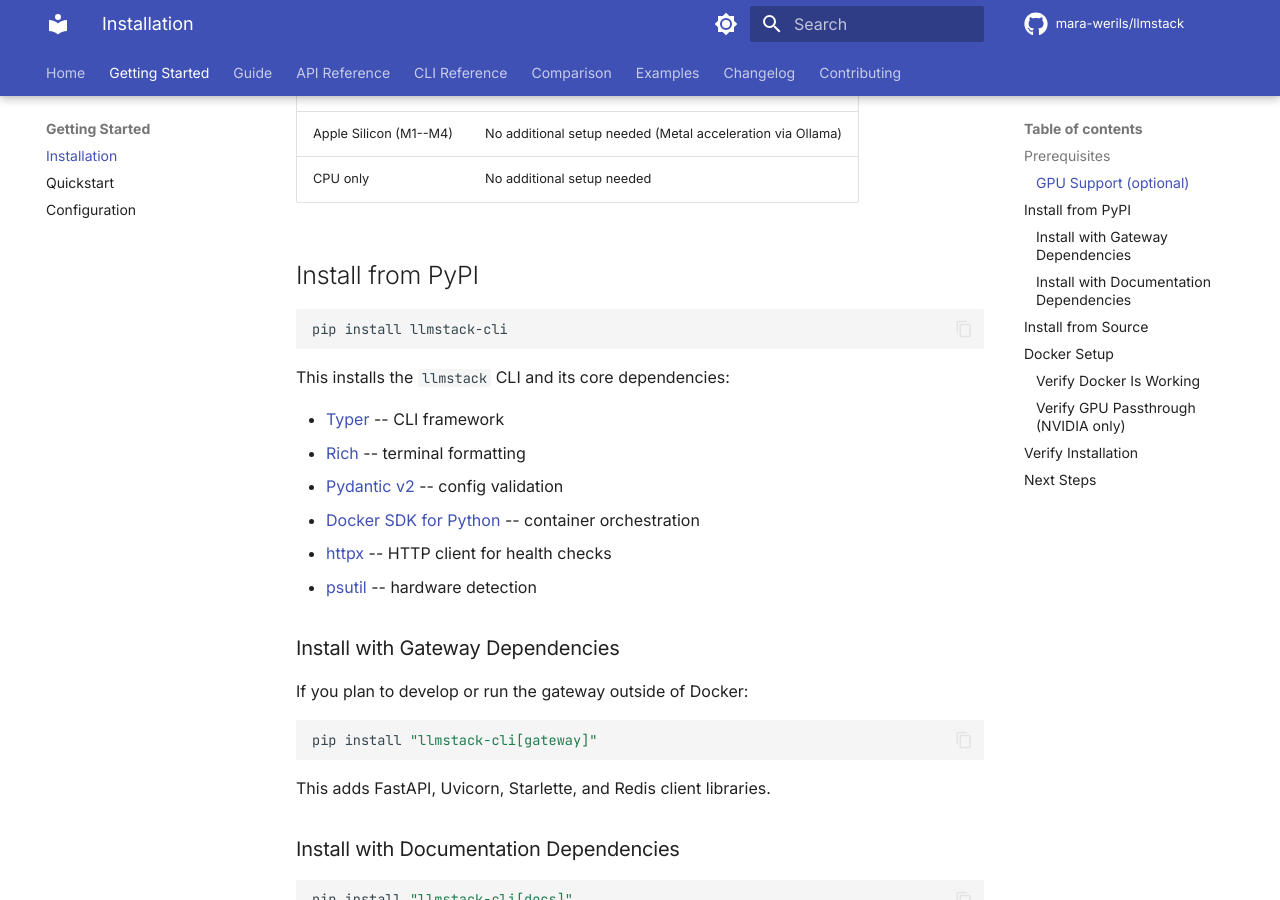
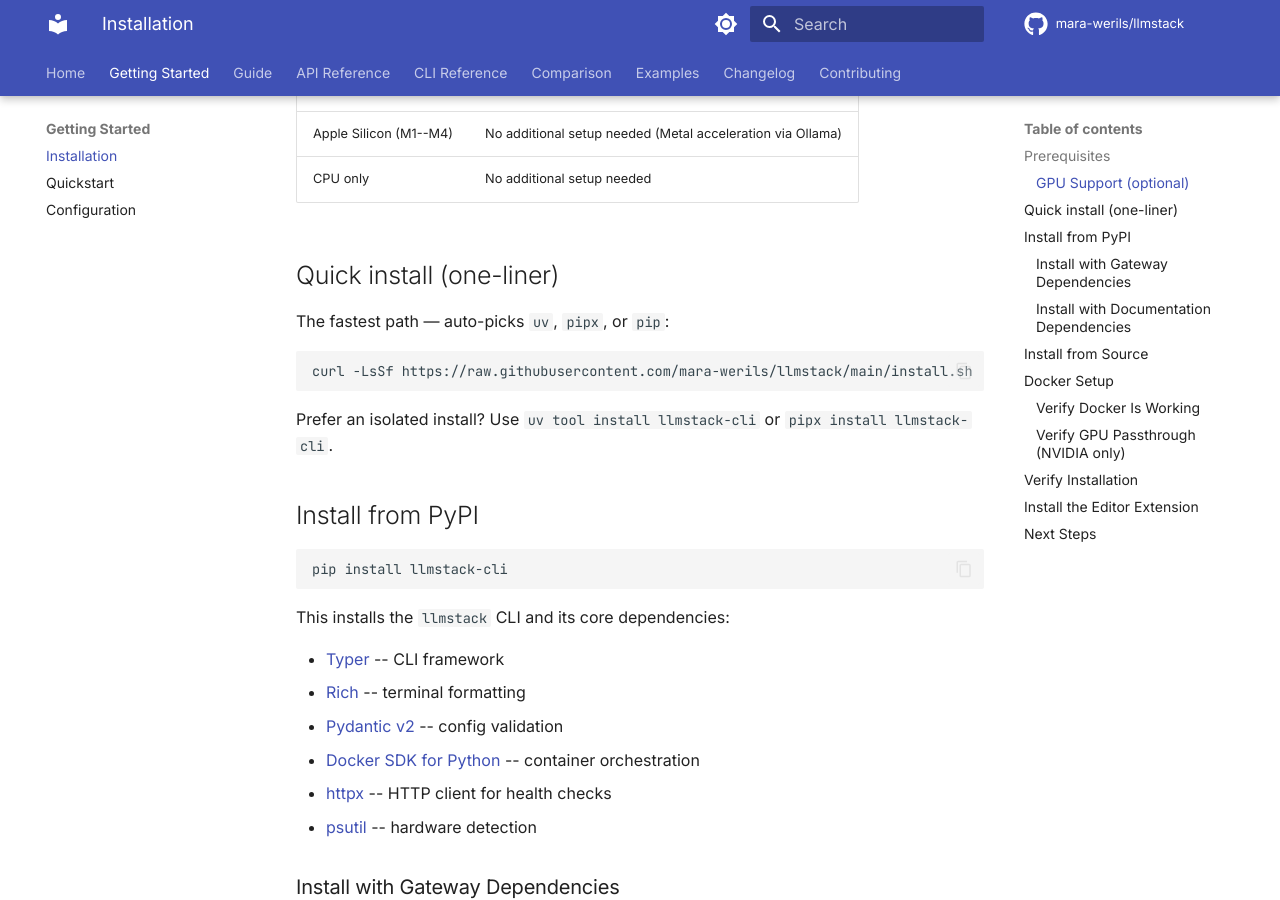
Before and after one commit to mara-werils/llmstack, an MkDocs documentation site: the page built from docs/getting-started/installation.md, in a window 1280 px wide and 900 px high, scrolled down 479 px. Built offline with MkDocs 1.6.1 and Material for MkDocs 9.7.7, drawn with Linux system fonts in a browser that asks for light colours; comment, search, counter and statistics services are not loaded; some of the changed text lies outside the part shown.

Commit message:
docs: add one-line installer and editor install to installation guide

````diff
--- a/docs/getting-started/installation.md
+++ b/docs/getting-started/installation.md
@@ -16,6 +16,17 @@
 | NVIDIA GPU | [nvidia-container-toolkit](https://docs.nvidia.com/datacenter/cloud-native/container-toolkit/install-guide.html) |
 | Apple Silicon (M1--M4) | No additional setup needed (Metal acceleration via Ollama) |
 | CPU only | No additional setup needed |
+
+## Quick install (one-liner)
+
+The fastest path — auto-picks `uv`, `pipx`, or `pip`:
+
+```bash
+curl -LsSf https://raw.githubusercontent.com/mara-werils/llmstack/main/install.sh | sh
+```
+
+Prefer an isolated install? Use `uv tool install llmstack-cli` or
+`pipx install llmstack-cli`.
 
 ## Install from PyPI
 
@@ -128,6 +139,12 @@
 All checks passed!
 ```
 
+## Install the Editor Extension
+
+Want AI in your editor? Install **LLMStack** from the VS Code Marketplace, or from
+the [Open VSX Registry](https://open-vsx.org) for Cursor / Windsurf / VSCodium.
+See the [editor extension guide](../guide/editor.md).
+
 ## Next Steps
 
 Once installed, head to the [Quickstart](quickstart.md) guide to launch your first stack.
````
